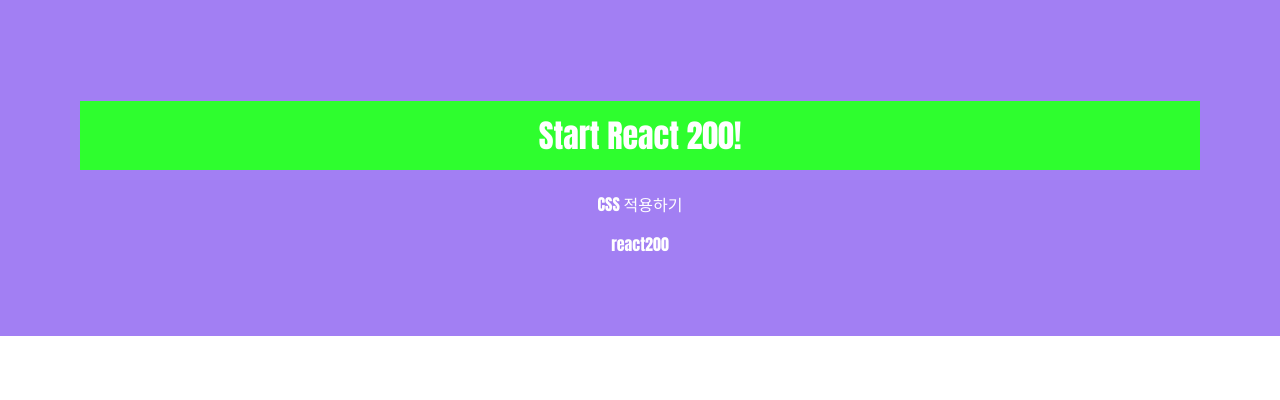
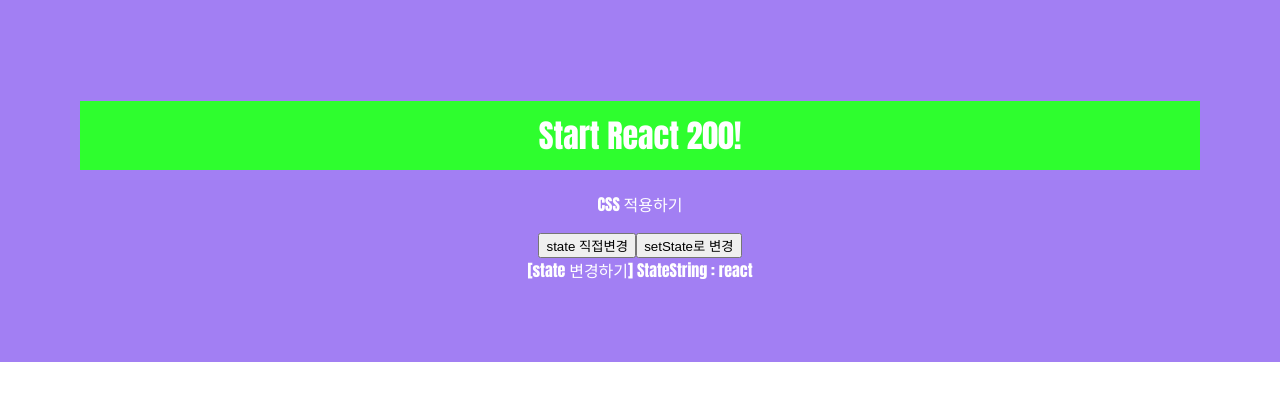
Before and after one commit to my-choe/react200, a React (Create React App) app: page / in a window 1280 px wide. Shown: the top 400 px of the page. Built offline with nearby package versions, Linux system fonts and the light colour scheme.

Commit message:
025 setState() 함수 사용하기

```diff
--- a/src/App.js
+++ b/src/App.js
@@ -1,13 +1,13 @@
 import React from 'react';
 import './App.css';
-import ReactState from './R024_ReactState';
+import SetState from './R025_SetState';
 
 function App() {
   return (
     <div>
       <h1>Start React 200!</h1>
       <p>CSS 적용하기</p>
-      <ReactState reactString={"react"}/>
+      <SetState/>
     </div>
   );
 }
--- /dev/null
+++ b/src/R025_SetState.js
@@ -0,0 +1,31 @@
+import React, { Component } from 'react';
+/**
+ * this.state.변수명=value << 처럼 state를 직접 변경하면 render()함수를 호출하지 않으므로
+ * 화면에 보이는 state 값은 바뀌기 전 상태로 남게 된다.
+ * setState() 함수로 state를 변경해야 render()함수를 호출해 변경된 값을 화면에 보여줄 수 있다.
+ */
+class R025_SetState extends Component {
+    constructor(props){
+        super(props);
+        this.state = {
+            StateString: 'react',
+        }
+    }
+
+    StateChange = (flag) => {
+        if(flag == 'direct') this.state.StateString = '리액트';
+        if(flag == 'setstate') this.setState({StateString: '리액트'});
+    }
+
+    render() {
+        return(
+            <div style={{padding: "0px"}}>
+                <button onClick={(e) => this.StateChange('direct', e)}>state 직접변경</button>
+                <button onClick={(e) => this.StateChange('setstate', e)}>setState로 변경</button><br/>
+                [state 변경하기] StateString : {this.state.StateString}
+            </div>
+        )
+    }
+}
+
+export default R025_SetState;
```
